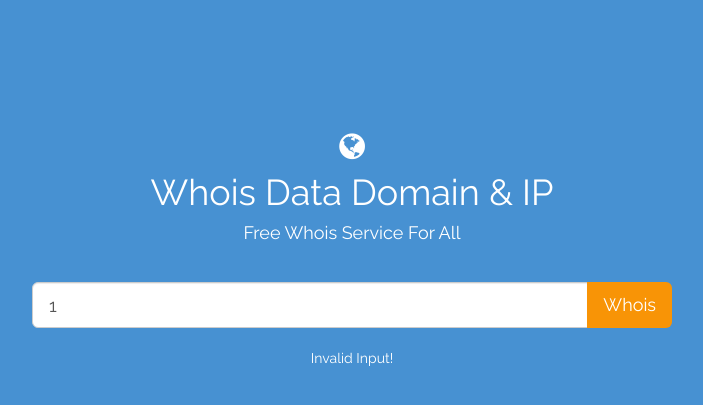
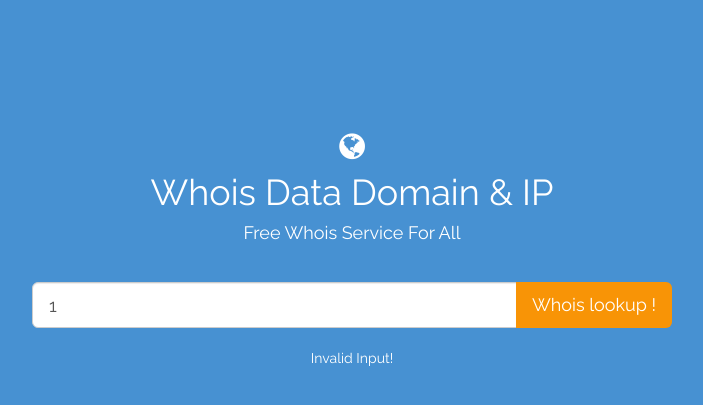
Before and after one commit to rifkytech/whois, a PHP site: page /?domain=1 in a window 1280 px wide. Shown: the top 405 px of the page, without its empty margins (288-991 px from the left). Run offline with PHP 8.4, Linux system fonts and the light colour scheme.

Commit message:
Update index.php

```diff
--- a/index.php
+++ b/index.php
@@ -14,11 +14,11 @@
         <div class="input-group input-group-lg">
       <input type="text" class="form-control"  placeholder="Search for domain or IP..." name="domain" id="domain" value="<?=$domain;?>">
     <span class="input-group-btn">
-  <input type="submit" class="btn btn-shorten" value="Whois" title="WHOIS Lookup!">
+  <input type="submit" class="btn btn-shorten" value="Whois lookup !" title="WHOIS Lookup!">
 </span>
 </form>
   </div>
-              <br>
+  <br>
     </div>
       <?php include 'config/result.php'; ?>
             <div class="col-lg-12">
```
